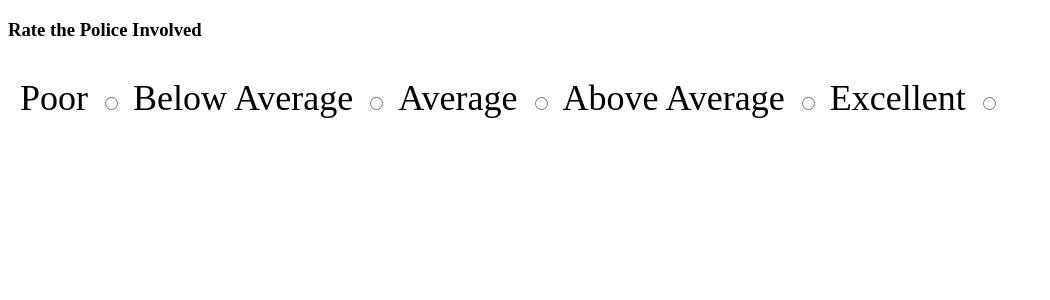
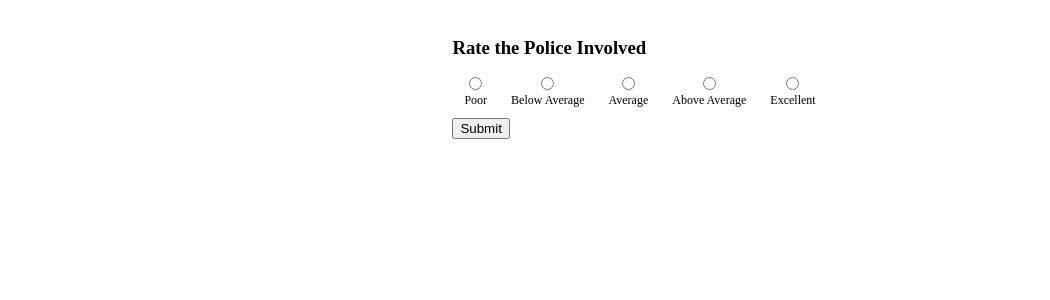
Before and after one commit to charlespaull/yes-no_reviewComponent, a React (Create React App) app in the folder yes-no-user/: page / in a window 1280 px wide. Shown: the top 300 px of the page, without its empty margins (0-1050 px from the left). Built offline with nearby package versions, Linux system fonts and the light colour scheme.

Commit message:
single rating button click works! captures value - will need to now make submit method & render confirm page post user click.

```diff
--- a/yes-no-user/src/RatingButtons.js
+++ b/yes-no-user/src/RatingButtons.js
@@ -1,27 +1,9 @@
 import React, {Component} from "react";
-
-class RatingButtons extends Component {
-    constructor(props) {
-        super(props);
-
-        this.state = {
-            // boolean determines if a rating button is selected - this should be an
-            is_rating_selected: null,
-            // boolean determines if user submits a rating - default F
-
-            is_rating_submitted: false
-        }
-
-        // bound functions
-    }
+import "./ratingButtons.css"
 
 
-
-    // methods
-
-    // render function
-    render() {
-        // array of objects that is rendered (each rating button has an ID match as well)
+// what if you defined it here?
+// ratings array defined globally
 const ratings = [
             {
                 id: 0,
@@ -49,23 +31,59 @@ class RatingButtons extends Component {
             }
         ]
 
+class RatingButtons extends Component {
+    constructor(props) {
+        super(props);
+
+        this.state = {
+            // state to capture user selected rating - default null, will change to value of rating.rating within looped array when clicked
+            is_rating_selected: null,
+            // boolean determines if user submits a rating - default F
+            is_rating_submitted: false,
+            // position of the user click at the moment - default -1 means no position
+            rating_position: -1
+        }
+
+        // bound functions
+
+        // method when user clicks on a rating button
+        this.onSelectChange = this.onSelectChange.bind(this);
+
+        // submit method
+
+    }
+
+    // methods
+    onSelectChange(event) {
+        console.log(event.target.value); // gets review string value from array, works
+        // change of state when clicked
+        this.setState({
+            // button shows up after use click (F --> T)
+            is_rating_selected: event.target.value,
+            // change position based off index
+            // rating_position:
+        })
+    }
+
+    // render function
+    render() {
         // map over ratings array to get each rating name
         let officer_rating;
         // loop over render
         officer_rating = (
-            <div style={{display: "flex", flexDirection: "col"}}>
-                {ratings.map(rating => (
             <div>
-                        <span
-                            key={rating.id}
-                            id={rating.id}>
-                                {rating.rating}
-                        </span>
+                {ratings.map((rating) => (
+                    <div className="one-rating">
                         <input
+                            className="input-button"
                             type="radio"
-                            value={rating.id}
-                            checked={this.state.is_rating_selected}>
+                            key={rating.id.toString()}
+                            checked={this.state.is_rating_selected === rating.rating}
+                            value={rating.rating}
+                            onChange={event => this.onSelectChange(event)}>
                         </input>
+                        <span>
+                        {rating.rating}</span>
                     </div>
                 ))}
             </div>
@@ -78,7 +96,12 @@ class RatingButtons extends Component {
                         <h3>Rate the Police Involved</h3>
                     </div>
                     <div className="buttons-container">
-                    <span style={{fontSize: "12px"}}>{officer_rating}</span>
+                        <div>
+                            {officer_rating}
+                        </div>
+                    </div>
+                    <div className="submit-container">
+                        <button className="button-submit">Submit</button>
                     </div>
             </div>
         )
@@ -86,7 +109,4 @@ class RatingButtons extends Component {
 
 }
 
-
-
-
 export default RatingButtons;
--- /dev/null
+++ b/yes-no-user/src/ratingButtons.css
@@ -0,0 +1,32 @@
+.rating-container {
+    display: table; /* this needs to be changed to flex-box styling */
+    padding: 10px;
+    height: 75vh;
+    margin: 0 auto;
+}
+
+.rating-title,
+input {
+    display: inline-block;
+    margin: 0 auto;
+}
+
+h3 {
+    align-content: center;
+}
+
+span {
+    font-size: 12px;
+}
+
+.input-button {
+    display: block;
+}
+
+.one-rating {
+    display: inline-block;
+}
+
+.submit-container {
+    padding-top: 10px;
+}
```
Lines whose indentation alone changed are shown as unchanged.
